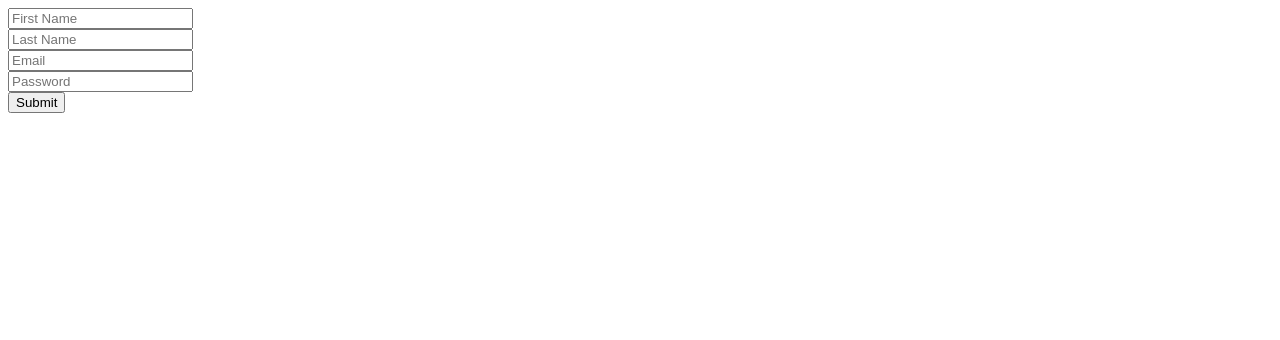
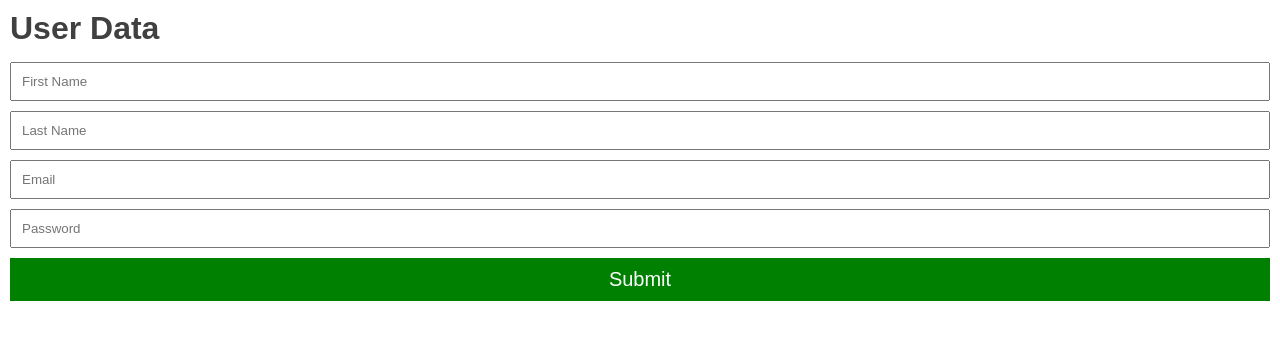
Before and after one commit to MahbubTonoy/shf_assignment_2, a PHP site: page / in a window 1280 px wide. Shown: the top 340 px of the page. Run offline with PHP 8.4, Linux system fonts and the light colour scheme.

Commit message:
style: style updated

```diff
--- a/index.php
+++ b/index.php
@@ -1,51 +1,53 @@
 <!DOCTYPE html>
 <html lang="en">
+
 <head>
  <meta charset="UTF-8">
  <meta http-equiv="X-UA-Compatible" content="IE=edge">
  <meta name="viewport" content="width=device-width, initial-scale=1.0">
- <title>Document</title>
+ <title>User Form</title>
+ <link rel="stylesheet" href="res/css/styles.css" type="text/css" />
 </head>
+
 <body>
+ <h1>User Data</h1>
 
-<!--
- Server
-
-
-https://localhost/practice/index.php ?
-
-fname=Mahbub+Rashid &
-lname=Tonoy &
-email=mrmahbubtonoy%40gmail.com &
-pwd=123456789
-
-
--->
-
-
-<form action="index.php" method="POST" >
- <input type="text" placeholder="First Name" name="fname" /><br/>
- <input type="text" placeholder="Last Name" name="lname" /><br/>
- <input type="email" placeholder="Email" name="email" /><br/>
- <input type="password" placeholder="Password" name="pwd" /><br/>
+ <form action="index.php" method="POST" autocomplete="off">
+  <input type="text" placeholder="First Name" name="fname" /><br />
+  <input type="text" placeholder="Last Name" name="lname" /><br />
+  <input type="email" placeholder="Email" name="email" /><br />
+  <input type="password" placeholder="Password" name="pwd" /><br />
   <input type="submit" value="Submit" />
  </form>
 
  <?php
 
 
- if(isset($_POST['fname'])) {
-
-  echo "<br/>";
+ if ($_SERVER["REQUEST_METHOD"] == "POST") {
+  if (
+   empty($_POST['fname']) ||
+   empty($_POST['lname']) ||
+   empty($_POST['email']) ||
+   empty($_POST['pwd'])
+  ) {
+   echo "<div class='failed_message'>Some of Your Data Missing, Please Try Again.</div>";
+  } else {
+   echo "<div class='success_container'>";
+    echo "<div class='success_message'>Thanks for Submitting.</div>";
+    echo "<div class='success_details'>";
      echo "First Name: " . $_POST['fname'] . "<br/>";
      echo "Last Name: " . $_POST['lname'] . "<br/>";
+     echo "Full Name: " . $_POST['fname']. " " . $_POST['lname']. "<br/>";
      echo "Email: " . $_POST['email'] . "<br/>";
-  // echo "Password: " . $_POST['pwd'] . "<br/>";
-
+     echo "Password: [HIDDEN] <br/>";
+    echo "</div>";
+   echo "</div>";
+  }
  }
 
  ?>
 
 
 </body>
+
 </html>
--- /dev/null
+++ b/res/css/styles.css
@@ -0,0 +1,48 @@
+* {
+  margin: 0;
+  padding: 0;
+  box-sizing: border-box;
+  font-family: Arial, Helvetica, sans-serif;
+}
+body {
+  margin: 10px;
+}
+
+h1 {
+  color: #404040;
+  margin-bottom: 10px;
+}
+input {
+  width: 100%;
+  padding: 10px;
+  margin: 5px 0;
+  outline: none;
+}
+input[type="submit"] {
+  border: 0;
+  background: green;
+  color: white;
+  cursor: pointer;
+  font-size: 20px;
+}
+.success_container {
+ border: 1px solid black;
+ margin-top: 20px;
+}
+.success_message {
+  color: white;
+  background: green;
+  padding: 5px;
+  font-size: 18px;
+ }
+ .success_details {
+  padding: 15px;
+ }
+
+ .failed_message {
+ margin-top: 20px;
+ color: white;
+ background: red;
+ padding: 5px;
+ font-size: 18px;
+}
```
Lines whose indentation alone changed are shown as unchanged.
